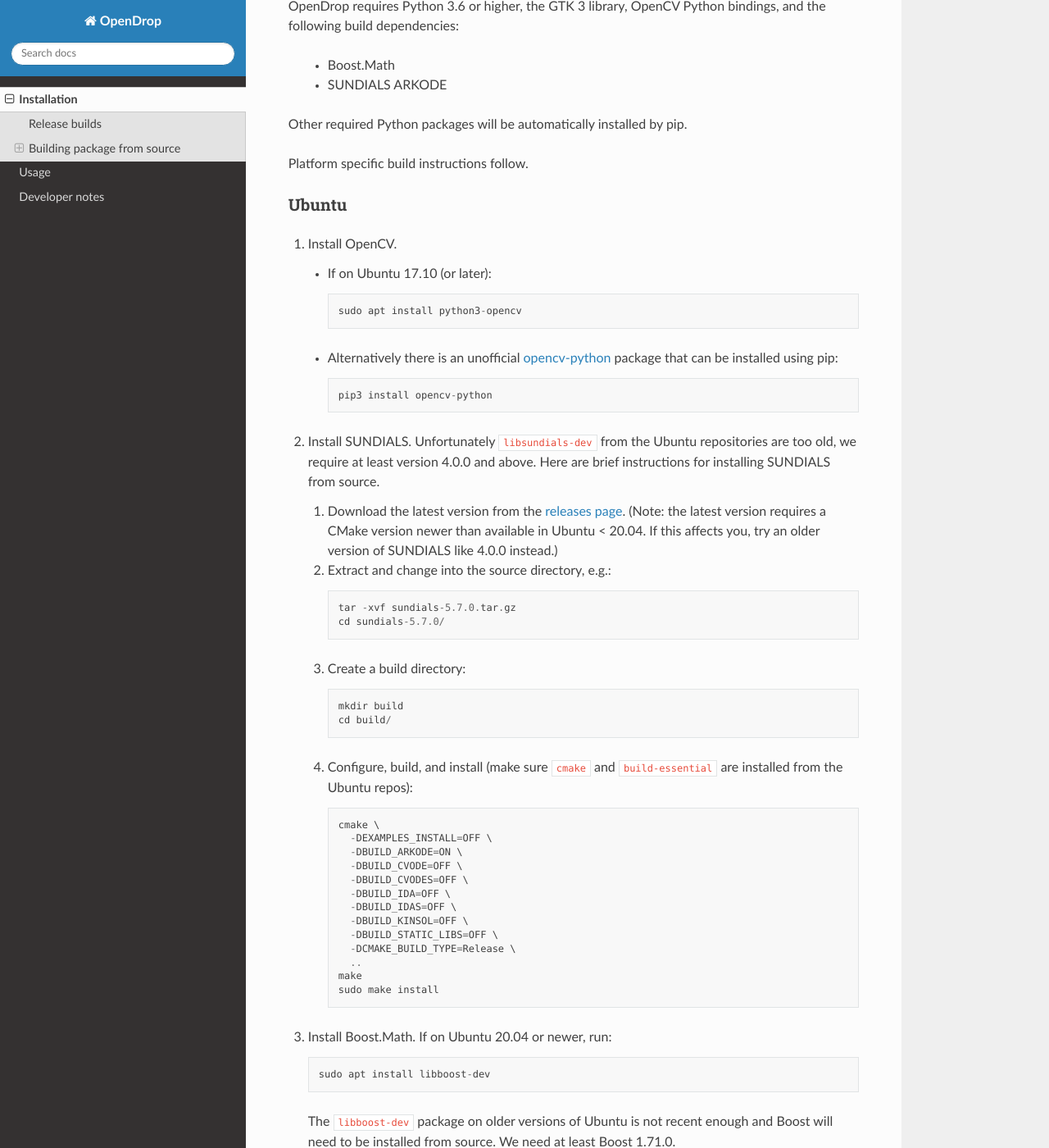
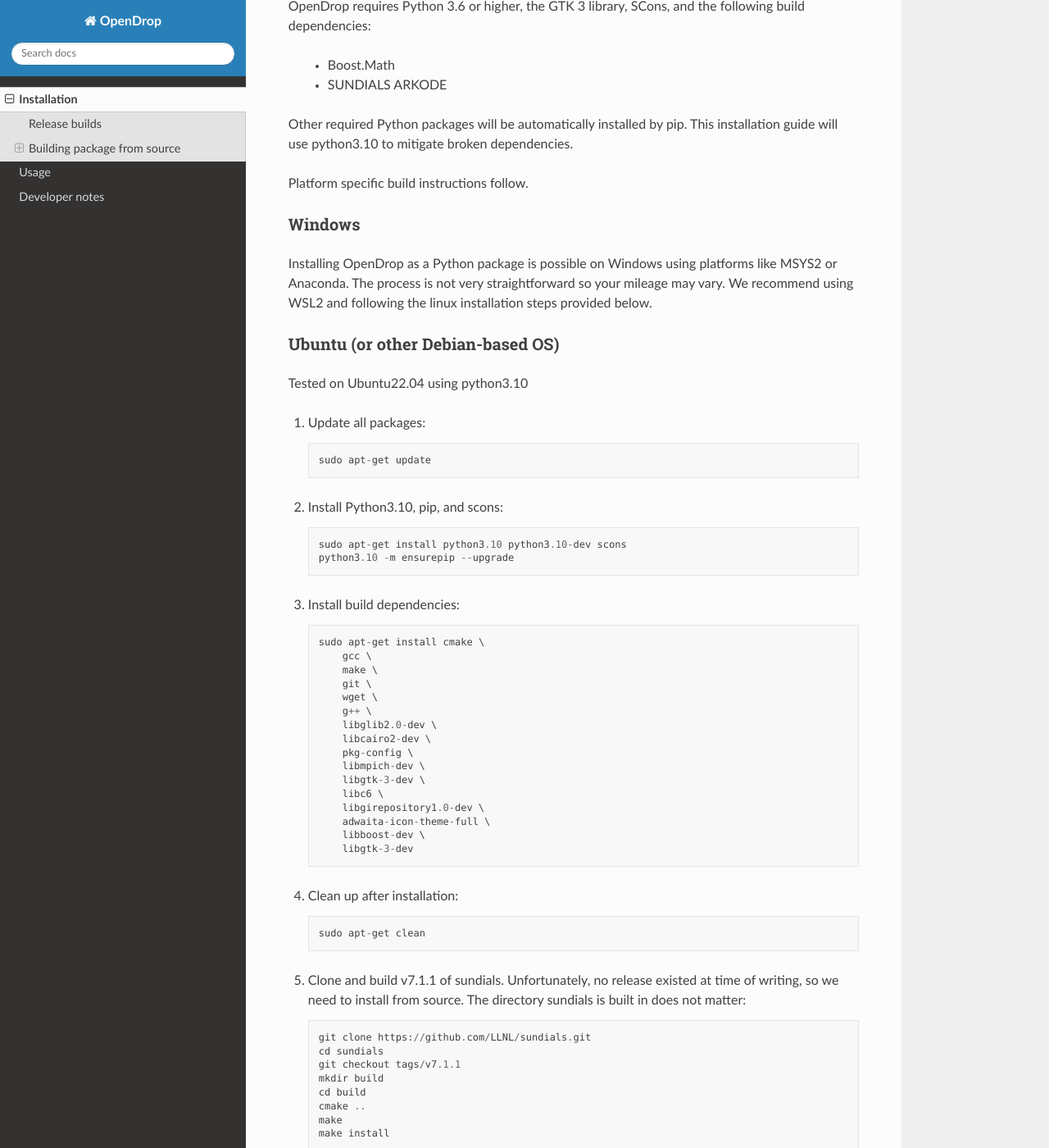
Before and after one commit to jdber1/opendrop, a Sphinx documentation site: the page built from docs/installation/index.rst, in a window 1280 px wide and 1400 px high, scrolled down 420 px. Shown: the whole window at 82% size. Built offline with Sphinx 7.4.7 and the Read the Docs theme 2.0.0, drawn with Linux system fonts in a browser that asks for light colours; some of the changed text lies outside the part shown.

Commit message:
Added Installation Guides for Windows, Ubuntu, Fedora and MacOS to mitigate broken dependency issues.
Re-added genicam and legacy support for older python packages.

```diff
--- a/docs/installation/index.rst
+++ b/docs/installation/index.rst
@@ -15,146 +15,182 @@
 Building package from source
 ****************************
 
-OpenDrop requires Python 3.6 or higher, the GTK 3 library, OpenCV Python bindings, and the following build dependencies:
+OpenDrop requires Python 3.6 or higher, the GTK 3 library, SCons, and the following build dependencies:
 
     * Boost.Math
     * SUNDIALS ARKODE
 
-Other required Python packages will be automatically installed by pip.
+Other required Python packages will be automatically installed by pip. This installation guide will use python3.10 to mitigate broken dependencies.
 
 Platform specific build instructions follow.
-
-
-Ubuntu
-======
-
-#. Install OpenCV.
-
-   * If on Ubuntu 17.10 (or later)::
-
-       sudo apt install python3-opencv
-
-   * Alternatively there is an unofficial opencv-python_ package that can be installed using pip::
-
-       pip3 install opencv-python
-
-
-#. Install SUNDIALS. Unfortunately ``libsundials-dev`` from the Ubuntu repositories are too old, we require at least version 4.0.0 and above. Here are brief instructions for installing SUNDIALS from source.
-
-   #. Download the latest version from the `releases page <https://computing.llnl.gov/projects/sundials/sundials-software>`_. (Note: the latest version requires a CMake version newer than available in Ubuntu < 20.04. If this affects you, try an older version of SUNDIALS like 4.0.0 instead.)
-
-   #. Extract and change into the source directory, e.g.::
-
-       tar -xvf sundials-5.7.0.tar.gz
-       cd sundials-5.7.0/
-
-   #. Create a build directory::
-
-       mkdir build
-       cd build/
-
-   #. Configure, build, and install (make sure ``cmake`` and ``build-essential`` are installed from the Ubuntu repos)::
-
-       cmake \
-         -DEXAMPLES_INSTALL=OFF \
-         -DBUILD_ARKODE=ON \
-         -DBUILD_CVODE=OFF \
-         -DBUILD_CVODES=OFF \
-         -DBUILD_IDA=OFF \
-         -DBUILD_IDAS=OFF \
-         -DBUILD_KINSOL=OFF \
-         -DBUILD_STATIC_LIBS=OFF \
-         -DCMAKE_BUILD_TYPE=Release \
-         ..
-       make
-       sudo make install
-
-#. Install Boost.Math. If on Ubuntu 20.04 or newer, run::
-
-       sudo apt install libboost-dev
-
-   The ``libboost-dev`` package on older versions of Ubuntu is not recent enough and Boost will need to be
-   installed from source. We need at least Boost 1.71.0.
-
-#. Follow the `installation instructions here <https://pygobject.readthedocs.io/en/latest/getting_started.html#ubuntu-logo-ubuntu-debian-logo-debian>`_ for installing PyGObject and GTK.
-
-#. Use pip to install OpenDrop from the repo::
-
-       pip3 install git+https://github.com/jdber1/opendrop.git
-
-   Run ``pip3 uninstall opendrop`` to uninstall.
-
-#. Run ``python3 -m opendrop`` to launch the app.
-
-Fedora
-======
-
-Tested on Fedora 35.
-
-#. Install Python, pip, and OpenCV::
-
-       sudo dnf install python3-devel python3-opencv python3-pip
-
-#. Install glib::
-
-       sudo dnf install glib2-devel
-
-#. Install SUNDIALS::
-
-       sudo dnf install sundials-devel
-
-#. Install Boost::
-
-       sudo dnf install boost-devel
-
-#. Use pip to install OpenDrop from the repo::
-
-       pip install git+https://github.com/jdber1/opendrop.git
-
-   Run ``pip uninstall opendrop`` to uninstall.
-
-#. Run ``python -m opendrop`` to launch the app.
-
-
-macOS
-=====
-
-1. Install the latest version of Python 3 and pip. You can do so using a third-party package manager like MacPorts_ or Homebrew_.
-
-2. - Install the unofficial opencv-python_ package by running::
-
-         pip install opencv-python
-
-     (Make sure ``pip`` refers to your Python 3's pip installation.)
-   - Alternatively, OpenCV and its python bindings can also be installed using the `opencv Homebrew formula <https://formulae.brew.sh/formula/opencv>`_ or `opencv MacPorts port <https://www.macports.org/ports.php?by=library&substr=opencv>`_.
-
-3. - If Homebrew was used to install Python 3, PyGObject and GTK can also be installed by running::
-
-         brew install pygobject3 gtk+3
-
-   - or if MacPorts was used, run::
-
-         sudo port install py36-gobject3 gtk3
-
-     (Instead of the ``py36-`` prefix, use ``py37-`` or ``py38-`` if Python 3.7/3.8 is the version installed.)
-
-#. Install Boost.Math and SUNDIALS. (todo: Add MacPorts and Homebrew example).
-
-4. Use pip to install OpenDrop from the repo::
-
-       pip install git+https://github.com/jdber1/opendrop.git
-
-   Run ``pip uninstall opendrop`` to uninstall.
-
-5. Run ``python3 -m opendrop`` to launch the app.
 
 
 Windows
 =======
 
 Installing OpenDrop as a Python package is possible on Windows using platforms like MSYS2 or Anaconda.
-The process is not very straightforward so your mileage may vary.
+The process is not very straightforward so your mileage may vary. We recommend using WSL2 and following the linux installation steps provided below.
 
+
+Ubuntu (or other Debian-based OS)
+=================================
+
+Tested on Ubuntu22.04 using python3.10
+
+#. Update all packages::
+
+       sudo apt-get update
+
+
+#. Install Python3.10, pip, and scons::
+
+       sudo apt-get install python3.10 python3.10-dev scons
+       python3.10 -m ensurepip --upgrade
+
+#. Install build dependencies::
+
+       sudo apt-get install cmake \
+           gcc \
+           make \
+           git \
+           wget \
+           g++ \
+           libglib2.0-dev \
+           libcairo2-dev \
+           pkg-config \
+           libmpich-dev \
+           libgtk-3-dev \
+           libc6 \
+           libgirepository1.0-dev \
+           adwaita-icon-theme-full \
+           libboost-dev \
+           libgtk-3-dev
+
+#. Clean up after installation::
+
+       sudo apt-get clean
+
+#. Clone and build v7.1.1 of sundials. Unfortunately, no release existed at time of writing, so we need to install from source. The directory sundials is built in does not matter::
+
+       git clone https://github.com/LLNL/sundials.git
+       cd sundials
+       git checkout tags/v7.1.1
+       mkdir build
+       cd build
+       cmake ..
+       make
+       make install
+
+#. Ensure environment variables are properly set::
+
+       export PATH="/usr/local/bin:$PATH"
+       export LD_LIBRARY_PATH="/usr/local/lib:/usr/local/lib64:$LD_LIBRARY_PATH"
+       ldconfig
+
+#. Use pip to install OpenDrop from the repo::
+
+       pip3.10 install git+https://github.com/jdber1/opendrop.git
+
+#. Run ``python3.10 -m opendrop`` to launch the app.
+
+Fedora (or other RedHat-based OS)
+=================================
+
+Tested on Fedora 35, 40 using python3.10
+
+#. Update all packages::
+
+       sudo dnf update
+
+#. Install Python3.10, pip, and scons::
+
+       sudo dnf install python3.10 python3.10-devel python3-scons
+       python3.10 -m ensurepip --upgrade
+
+#. Install build dependencies::
+
+       sudo dnf install gcc \
+           make \
+           git \
+           wget \
+           glibc \
+           cmake \
+           gcc-c++ \
+           glib2-devel \
+           cairo-devel \
+           pkgconfig \
+           cairo-gobject-devel \
+           gobject-introspection-devel \
+           mpich-devel \
+           gtk3-devel \
+           boost-devel
+
+#. Clean up after installation::
+
+       sudo dnf clean all
+
+#. Clone and build v7.1.1 of sundials. Unfortunately, no release existed at time of writing, so we need to install from source. The directory sundials is built in does not matter::
+
+       git clone https://github.com/LLNL/sundials.git
+       cd sundials
+       git checkout tags/v7.1.1
+       mkdir build
+       cd build
+       cmake ..
+       make
+       make install
+
+#. Ensure environment variables are properly set::
+
+       export PATH="/usr/local/bin:$PATH"
+       export LD_LIBRARY_PATH="/usr/local/lib:/usr/local/lib64:$LD_LIBRARY_PATH"
+       ldconfig
+
+#. Use pip to install OpenDrop from the repo::
+
+       pip3.10 install git+https://github.com/jdber1/opendrop.git
+
+#. Run ``python3.10 -m opendrop`` to launch the app.
+
+
+macOS
+=====
+
+#. Install Python3.10, scons and other build dependencies using a third-party package manager like Homebrew_ or MacPorts_::
+
+       brew install python@3.10 scons glib cairo pkg-config gtk+3 mpich cmake boost git wget
+
+       sudo port install python310 scons glib2 cairo pkgconfig gtk3 mpich cmake boost git wget
+
+#. Clone and build v7.1.1 of sundials. Unfortunately, no release existed at time of writing, so we need to install from source. The directory sundials is built in does not matter::
+
+       git clone https://github.com/LLNL/sundials.git
+       cd sundials
+       git checkout tags/v7.1.1
+       mkdir build
+       cd build
+       cmake ..
+       make
+       make install
+
+#. Ensure environment variables are properly set::
+
+       export PATH="/usr/local/bin:$PATH"
+       export LD_LIBRARY_PATH="/usr/local/lib:/usr/local/lib64:$LD_LIBRARY_PATH"
+       ldconfig
+
+#. Use pip to install OpenDrop from the repo::
+
+       pip3.10 install git+https://github.com/jdber1/opendrop.git
+
+#. Run ``python3.10 -m opendrop`` to launch the app.
+
+#. If you encounter this issue: 'boost/math/differentiation/autodiff.hpp' file not found. Find the install directory of boost, copy the path and add it to the env variable as follows:
+
+       find /opt/ -name  "*.hpp" | grep boost
+
+       # Copy the path to the file without the file name
+       export BOOST_INCLUDE_DIR=path
 
 .. _opencv-python: https://pypi.org/project/opencv-python/
 .. _MacPorts: https://www.macports.org/
--- a/requirements.txt
+++ b/requirements.txt
@@ -15,3 +15,6 @@
 python-dateutil==2.9.0.post0
 scipy==1.14.1
 six==1.16.0
+genicam==1.4.0; extra == 'genicam'
+importlib_resources; python_version<'3.7'
+typing_extensions; python_version<'3.8'
```
Also changed, not shown: 1 other file.
